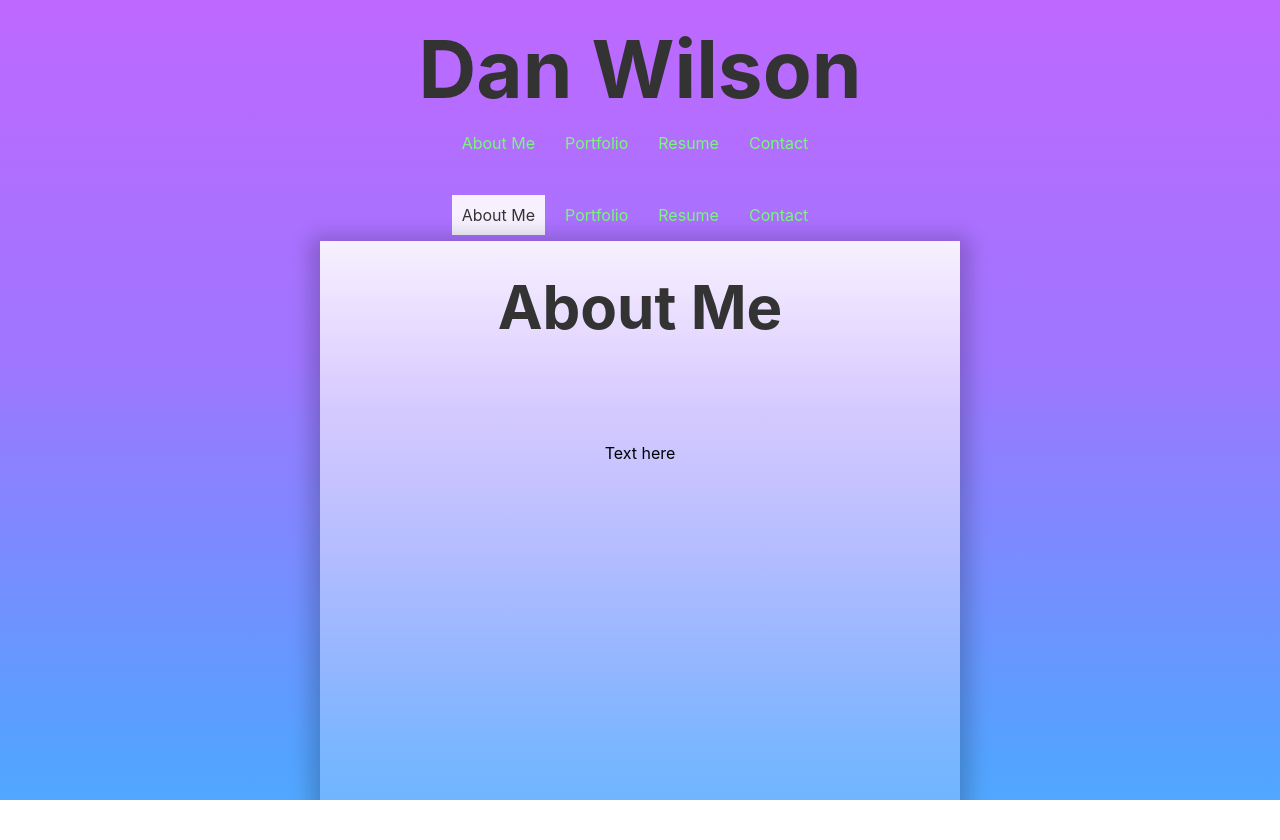
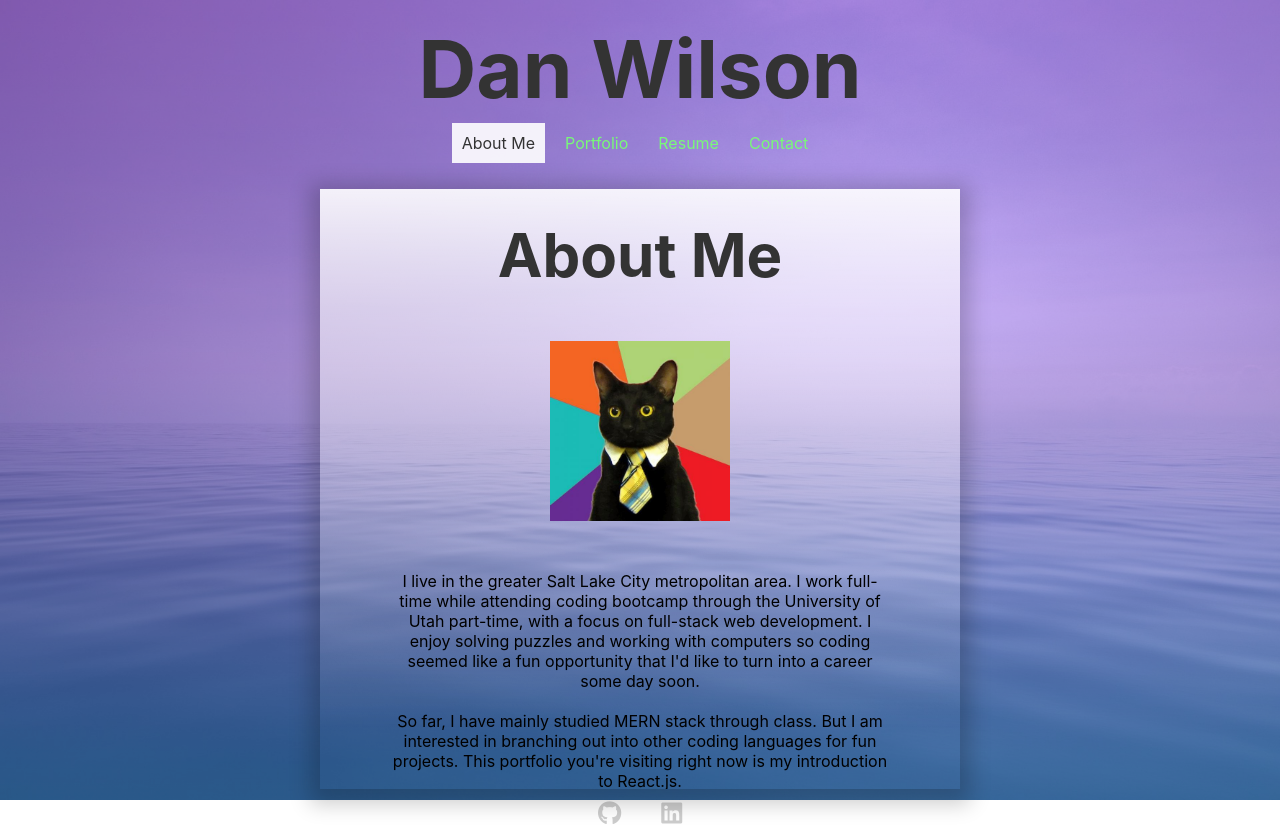
Before and after one commit to Part-time-Dan/mod20-ReactPortfolio-DanWilson, a React (Create React App) app: page / in a window 1280 px wide. Before the commit the page ends 800 px from the top, so only its background shows below. Built offline with nearby package versions, Linux system fonts and the light colour scheme.

Commit message:
CSS styling

```diff
--- a/src/components/PortfolioContainer.js
+++ b/src/components/PortfolioContainer.js
@@ -1,5 +1,4 @@
 import React, { useState } from 'react';
-import Navigation from './Navigation';
 import Portfolio from './pages/Portfolio';
 import About from './pages/About';
 import Resume from './pages/Resume';
@@ -29,16 +28,17 @@ export default function PortfolioContainer() {
     const handlePageChange = (page) => setCurrentPage(page);
 
     return (
-        <div className='App animated-background'>
-
-            <Header />
-
-            <Navigation currentPage={currentPage} handlePageChange={handlePageChange} />
-
-            {renderPage()}
-
+        <div>
+            <Header currentPage={currentPage} handlePageChange={handlePageChange} />
+            <div>
+                <div>
+                    {renderPage()}
+                </div>
+                <div className='App animated-background'>
+                    <div className='background-container'></div>
+                </div>
+            </div>
             <Footer />
-
         </div>
     );
 }
--- a/src/components/pages/About.js
+++ b/src/components/pages/About.js
@@ -6,8 +6,13 @@ export default function About() {
   return (
     <div className='page-container'>
         <h2 className='page-title'>About Me</h2>
+        <img src="/assets/business-cat.jpg" alt="This is not actually me. It is, in fact, a business cat." className="about-image" />
         <p className='about-content'>
-          Text here
+          I live in the greater Salt Lake City metropolitan area. I work full-time while attending coding bootcamp through the University of Utah part-time, with a focus on full-stack web development. I enjoy solving puzzles
+          and working with computers so coding seemed like a fun opportunity that I'd like to turn into a career some day soon. <br/>
+          <br/>
+          So far, I have mainly studied MERN stack through class. But I am interested in branching out into other coding languages for fun projects.
+          This portfolio you're visiting right now is my introduction to React.js.<br/>
         </p>
     </div>
   );
--- a/src/components/pages/Contact.js
+++ b/src/components/pages/Contact.js
@@ -6,7 +6,7 @@ import '../../styles/pageStyles.css'
 export default function Contact() {
   return (
     <div className='page-container'>
-      <h1 className='page-title'>Contact Me</h1>
+      <h2 className='page-title'>Contact Me</h2>
       <p className='contact-content'>
         Here is my email contact info
       </p>
--- a/src/components/pages/Portfolio.js
+++ b/src/components/pages/Portfolio.js
@@ -1,3 +1,4 @@
+// import React, { useEffect, useRef } from 'react';
 import React from 'react';
 import '../../styles/portfolioStyles.css';
 import '../../styles/pageStyles.css';
--- a/src/styles/aboutStyles.css
+++ b/src/styles/aboutStyles.css
@@ -7,3 +7,8 @@
   width: 30%;
   height: auto;
 }
+
+.about-image {
+  width: 30%;
+  height: auto;
+}
```
Also changed, not shown: public/assets/business-cat.jpg (added), src/components/pages/Resume.js (line endings or trailing spaces).
